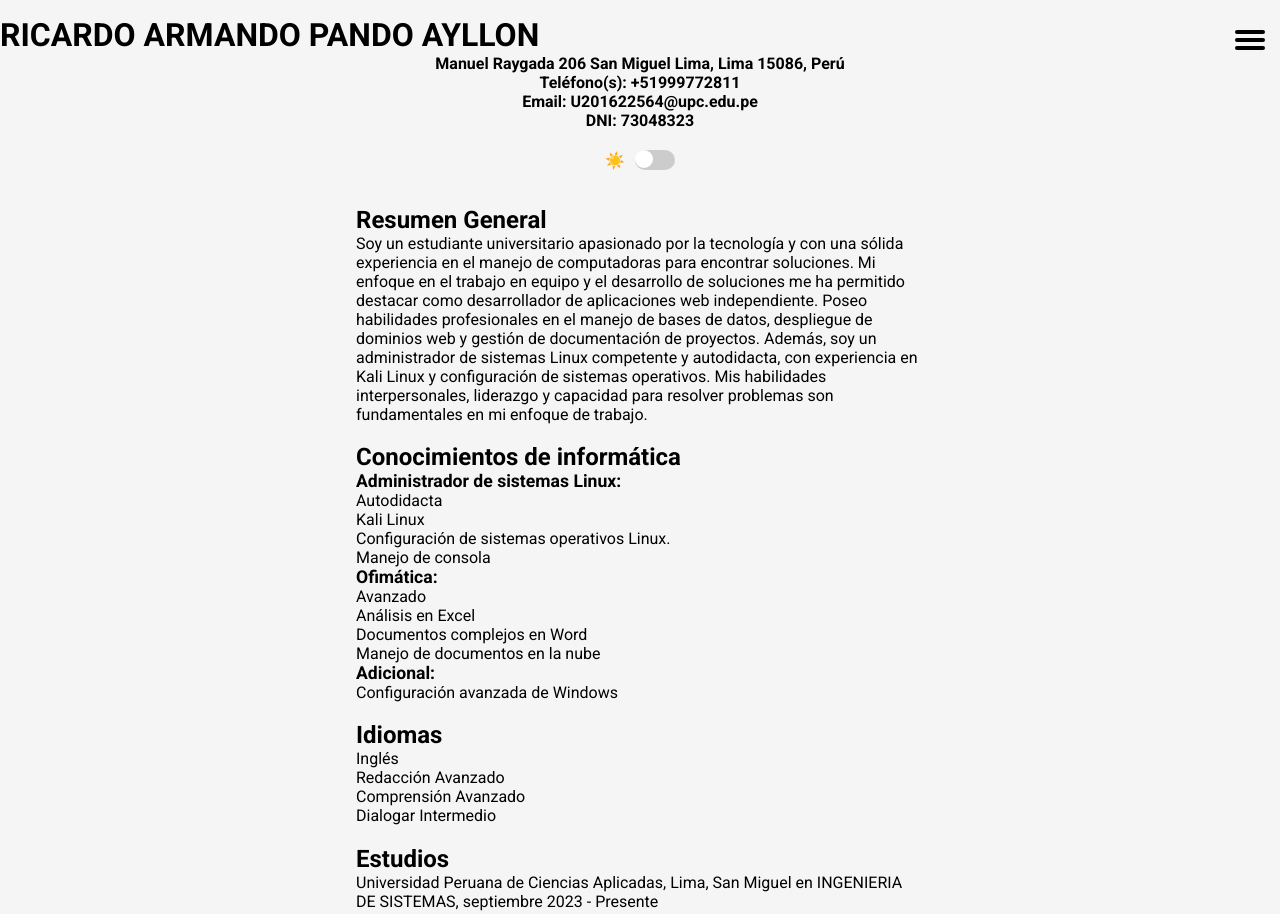
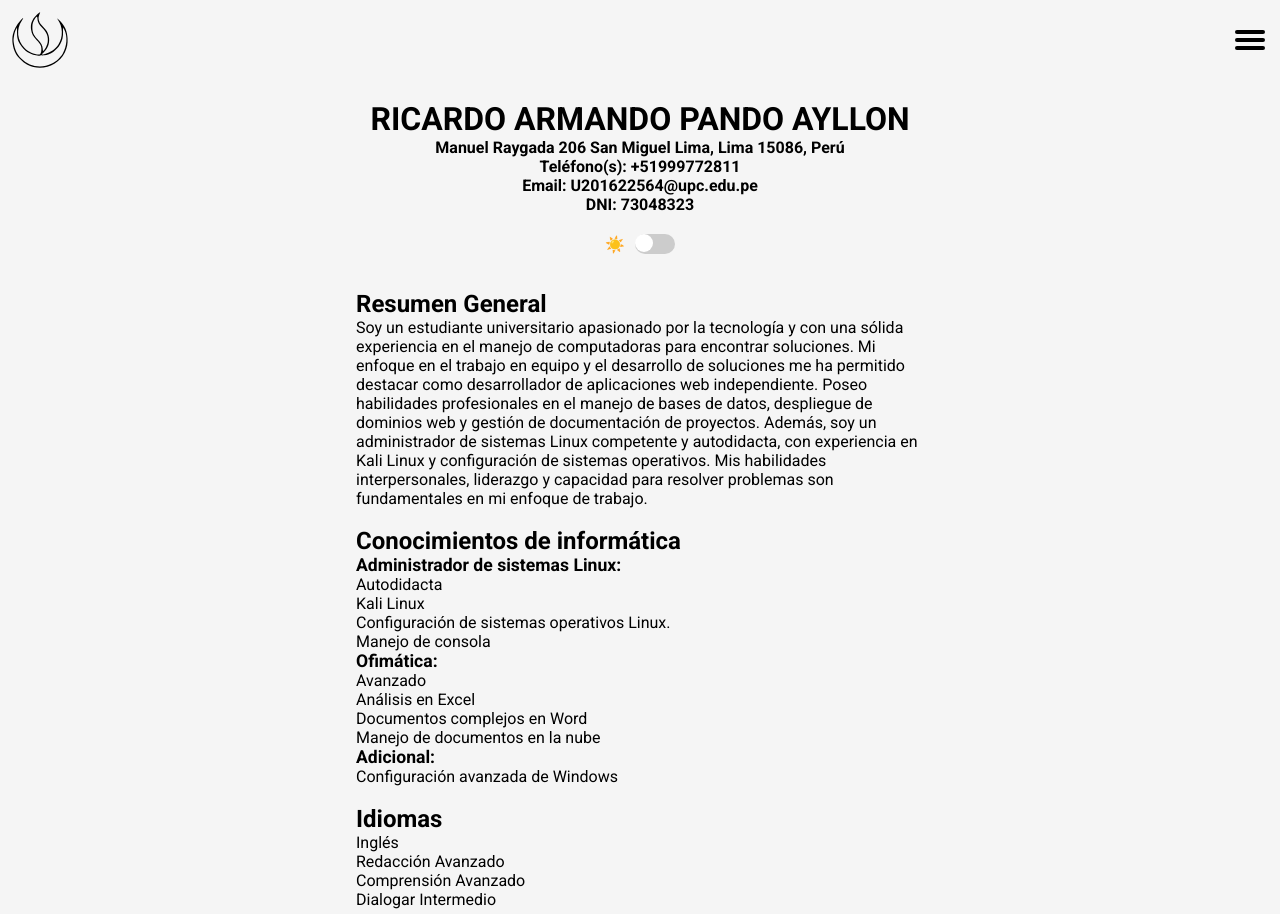
Before and after one commit to RicardoPando/RicardoWebPage, a plain HTML site: page index.html in a window 1280 px wide. Shown: the top 914 px of the page. Drawn offline with Linux system fonts and the light colour scheme.

Commit message:
logo UPC

```diff
--- a/CSS/estilos.css
+++ b/CSS/estilos.css
@@ -19,6 +19,11 @@ body{
     align-items: center;
     justify-content: center;
     margin: 20px;
+}
+
+#logo-upc {
+    width: 5em;
+    height: 5em;
 }
 
 .switch-label {
@@ -73,7 +78,6 @@ body.dark-mode .switch::before {
 }
 
 .titulos h1{
-    text-align: left;
     font-size: 2em;
 }
 .titulos h2{
--- a/index.html
+++ b/index.html
@@ -11,6 +11,33 @@
     </head>
     <body>
         <header>
+<svg version="1.0" xmlns="http://www.w3.org/2000/svg"
+ width="195.000000pt" height="195.000000pt" viewBox="0 0 195.000000 195.000000"
+ id="logo-upc"
+ preserveAspectRatio="xMidYMid meet">
+<metadata>
+Created by potrace 1.10, written by Peter Selinger 2001-2011
+</metadata>
+<g transform="translate(0.000000,195.000000) scale(0.100000,-0.100000)"
+fill="#000000" stroke="none">
+<path d="M892 1585 c-114 -106 -157 -224 -133 -367 16 -95 50 -158 137 -250
+41 -42 84 -97 94 -120 24 -53 26 -134 4 -188 -14 -35 -20 -40 -48 -40 -114 1
+-254 65 -348 160 -179 183 -208 464 -67 665 22 32 37 60 33 64 -3 3 -37 -27
+-75 -68 -83 -87 -151 -218 -175 -331 -31 -146 -4 -324 69 -465 45 -85 182
+-219 273 -268 337 -177 754 -44 924 295 55 109 74 204 67 337 -8 173 -61 299
+-181 428 -57 61 -95 86 -62 41 131 -183 139 -432 20 -614 -75 -113 -196 -198
+-326 -229 -94 -22 -97 -19 -35 36 113 101 161 260 123 409 -23 88 -55 139
+-141 225 -60 59 -77 83 -89 126 -23 78 -21 109 19 202 14 32 -12 17 -83 -48z
+m19 -72 c3 -92 34 -157 112 -232 116 -113 159 -222 140 -357 -11 -75 -65 -188
+-102 -211 -14 -9 -17 -3 -19 46 -4 80 -39 145 -121 228 -103 107 -132 171
+-132 298 0 92 16 146 62 210 37 51 59 58 60 18z m-496 -350 c1 -137 15 -193
+74 -293 46 -77 116 -151 186 -195 93 -59 251 -98 310 -75 16 6 31 7 33 2 1 -5
+27 -5 60 -1 155 21 300 122 385 267 57 98 77 178 74 304 -1 60 -1 108 0 108 2
+0 16 -26 32 -57 81 -162 64 -403 -41 -581 -54 -92 -165 -195 -261 -242 -261
+-126 -550 -78 -750 124 -103 104 -156 214 -179 374 -10 70 -10 98 4 175 8 51
+28 118 43 150 15 31 28 57 29 57 0 0 1 -53 1 -117z"/>
+</g>
+</svg>
             <div id="nombre-Apellido">
                 <section class="titulos" >
                     <h1>RICARDO ARMANDO PANDO AYLLON</h1>
--- a/js/script.js
+++ b/js/script.js
@@ -42,6 +42,14 @@ document.querySelector('#mode-switch').addEventListener('change', function() {
     rects.forEach(rect => {
         rect.setAttribute('fill', 'white');
     });
+
+    const logoUPC = document.getElementById('logo-upc'); // Obtén el elemento SVG por su ID
+    const pathElement = logoUPC.querySelector('path'); // Obtén el elemento <path> dentro del SVG
+
+    // Cambia el color de relleno a blanco
+    pathElement.setAttribute('fill', 'white');
+
+
   } else {
     // Cambia el contenido del elemento a "☀️" cuando está desactivado
     modeSwitchLabel.textContent = "☀️";
@@ -53,9 +61,15 @@ document.querySelector('#mode-switch').addEventListener('change', function() {
         rects.forEach(rect => {
             rect.setAttribute('fill', 'black');
         });
+        const logoUPC = document.getElementById('logo-upc'); // Obtén el elemento SVG por su ID
+        const pathElement = logoUPC.querySelector('path'); // Obtén el elemento <path> dentro del SVG
+
+        // Cambia el color de relleno a blanco
+        pathElement.setAttribute('fill', 'black');
   }
 });
 
+// agregar si
 
 document.getElementById("icon_menu").addEventListener("click", mostrar_menu);
 
```
